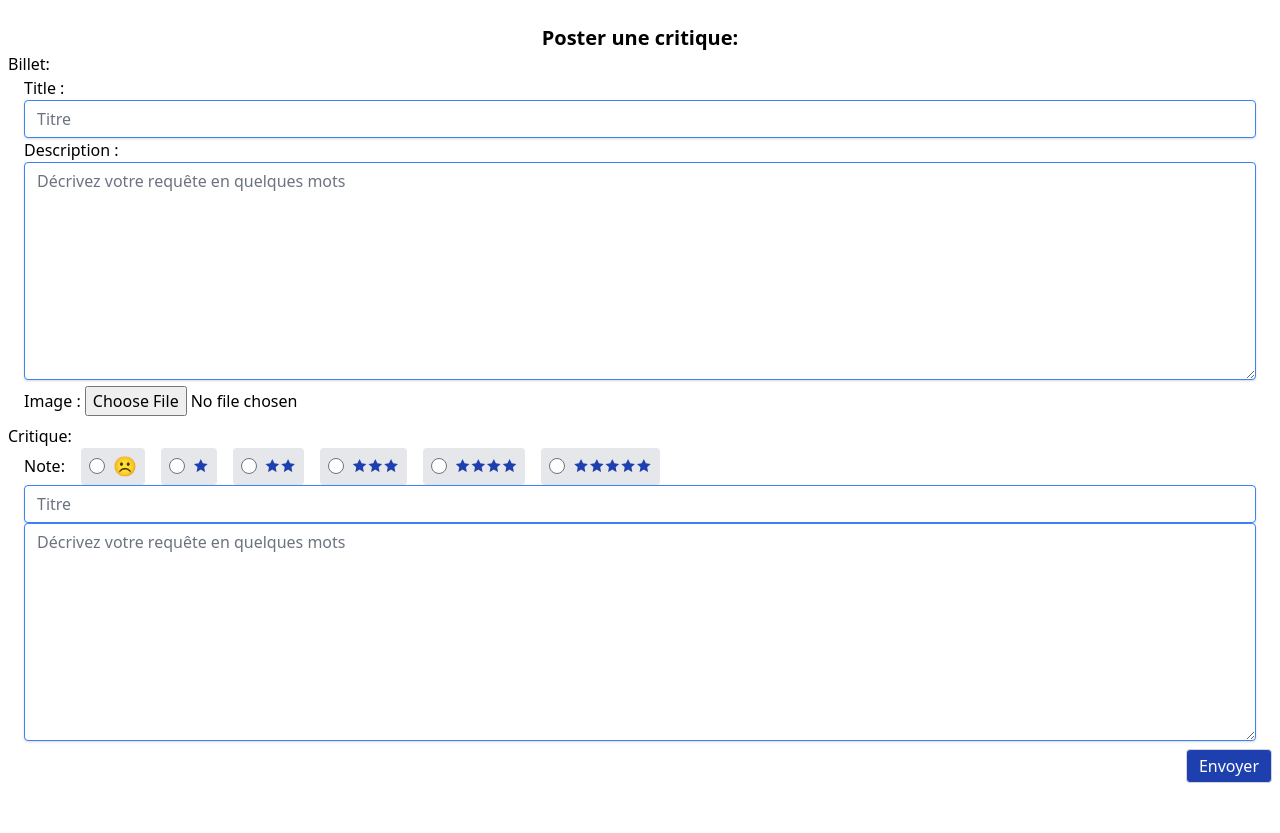
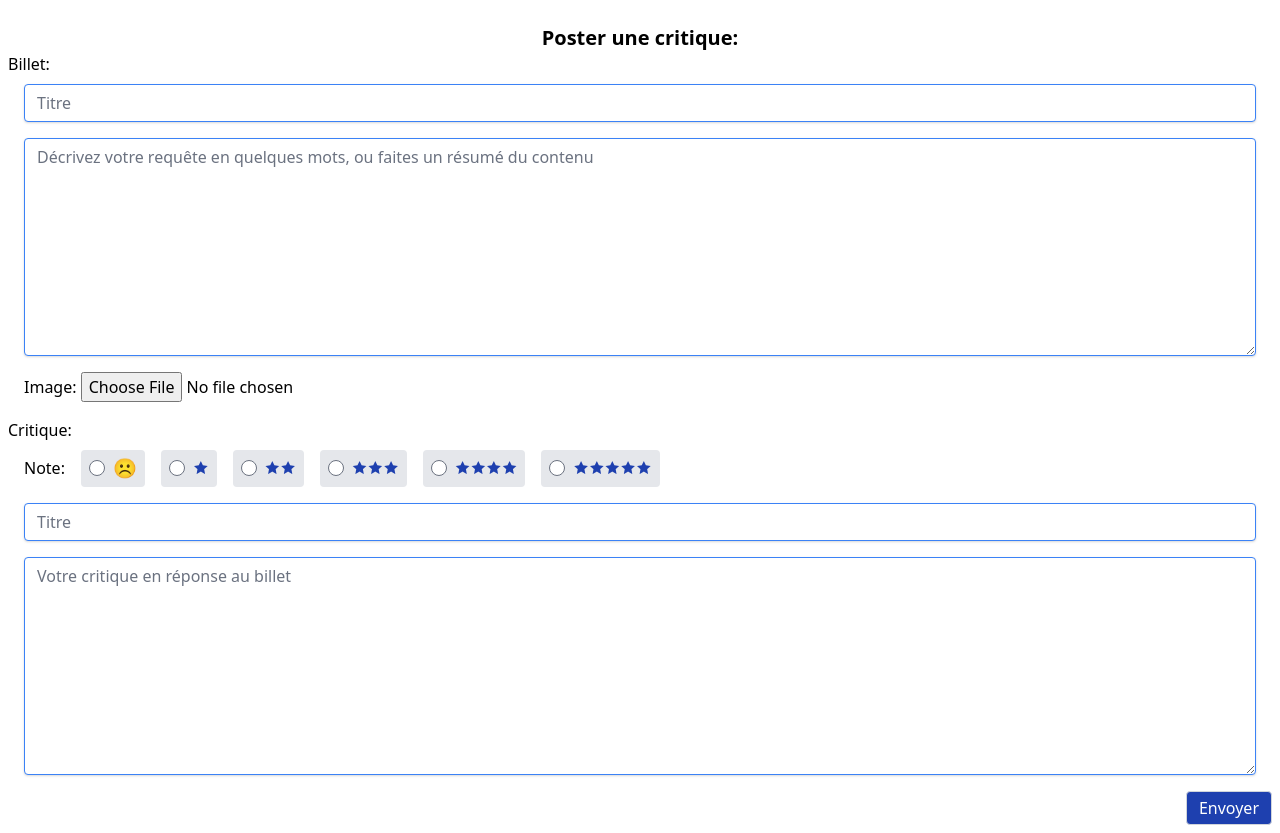
Before and after one commit to GromPras/oc-projet_9, a Django app: page /reviews/review/new/ in a window 1280 px wide. Shown: the part 40-873 px from the top of the page. Before the commit the page ends 823 px from the top, so only its background shows below. Run offline with Django 5.2, Linux system fonts and the light colour scheme; a user stored in the database is signed in; some libraries are stand-ins or nearby versions.

Commit message:
adds: review form styling and fixes. review styling

```diff
--- a/litrevu/reviews/forms.py
+++ b/litrevu/reviews/forms.py
@@ -22,7 +22,7 @@ class NewTicketForm(forms.ModelForm):
         widget=forms.Textarea(
             attrs={
                 "class": "text-area",
-                "placeholder": "Décrivez votre requête en quelques mots",
+                "placeholder": "Décrivez votre requête en quelques mots, ou faites un résumé du contenu",
             }
         ),
     )
@@ -53,7 +53,7 @@ class NewReviewForm(forms.ModelForm):
         widget=forms.Textarea(
             attrs={
                 "class": "text-area",
-                "placeholder": "Décrivez votre requête en quelques mots",
+                "placeholder": "Votre critique en réponse au billet",
             }
         ),
     )
--- a/litrevu/reviews/templates/reviews/review.html
+++ b/litrevu/reviews/templates/reviews/review.html
@@ -25,11 +25,11 @@
         </a>
         {% endif %}
     </div>
-    <div class="flex items-center gap-2">
+    <div class="flex items-center gap-2 border-b p-2">
         <p class="rounded bg-blue-200 px-2 py-1">{{post.rating}} <span class="text-blue-800">🟊</span></p>
-        <h2 class="italic font-bold text-lg">{{ post.headline }}</h2>
+        <h2 class="italic font-bold text-lg uppercase">{{ post.headline }}</h2>
     </div>
-    <div class="p">
+    <div class="p-2 border-b">
         {{ post.body }}
     </div>
     {% include 'reviews/ticket.html' with post=post.ticket response=True %}
--- a/litrevu/reviews/templates/reviews/review_update_form.html
+++ b/litrevu/reviews/templates/reviews/review_update_form.html
@@ -14,18 +14,49 @@
     {% else %}
     <fieldset>
         <legend>Billet: </legend>
-        <div class="px-4">
-
-            {{ ticket_form }}
+        <span class="text-red-500">
+            {{ ticket_form.non_field_errors }}
+        </span>
+        <div class="w-full px-4 py-2 flex flex-col">
+            <label for="{{ ticket_form.title.id_for_label }}" class="visually-hidden">Titre:</label>
+            {{ ticket_form.title }}
+            <span class="text-red-500">
+                {{ ticket_form.title.errors }}
+            </span>
+            <span class="italic">
+                {{ ticket_form.title.help_text}}
+            </span>
+        </div>
+        <div class="w-full px-4 py-2 flex flex-col">
+            <label for="{{ ticket_form.description.id_for_label }}" class="visually-hidden">Description:</label>
+            {{ ticket_form.description }}
+            <span class="text-red-500">
+                {{ ticket_form.description.errors }}
+            </span>
+            <span class="italic">
+                {{ ticket_form.description.help_text}}
+            </span>
+        </div>
+        <div class="w-full px-4 py-2 flex flex-col">
+            <div class="">
+                <label for="{{ ticket_form.image.id_for_label }}" class="">Image: </label>
+                {{ ticket_form.image }}
+            </div>
+            <span class="text-red-500">
+                {{ ticket_form.image.errors }}
+            </span>
+            <span class="italic">
+                {{ ticket_form.image.help_text}}
+            </span>
         </div>
     </fieldset>
     {% endif %}
-    <fieldset>
+    <fieldset class="flex-col gap-4">
         <legend>Critique: </legend>
         <span class="text-red-500">
             {{ review_form.non_field_errors }}
         </span>
-        <div class="w-full px-4 flex gap-4 items-center">
+        <div class="w-full px-4 py-2 flex gap-4 items-center">
             <p>Note:</p>
             {{ review_form.rating }}
             <span class="text-red-500">
@@ -35,7 +66,7 @@
                 {{ review_form.rating.help_text}}
             </span>
         </div>
-        <div class="w-full px-4 flex flex-col">
+        <div class="w-full px-4 py-2 flex flex-col">
             <label for="{{ review_form.headline.id_for_label }}" class="visually-hidden">Titre: </label>
             {{ review_form.headline }}
             <span class="text-red-500">
@@ -45,7 +76,7 @@
                 {{ review_form.headline.help_text}}
             </span>
         </div>
-        <div class="w-full px-4 flex flex-col">
+        <div class="w-full px-4 py-2 flex flex-col">
             <label for="{{ review_form.body.id_for_label }}" class="visually-hidden">Critique: </label>
             {{ review_form.body }}
             <span class="text-red-500">
--- a/litrevu/theme/static/css/dist/styles.css
+++ b/litrevu/theme/static/css/dist/styles.css
@@ -815,6 +815,10 @@ select {
   margin-left: 2rem;
 }
 
+.mb-1 {
+  margin-bottom: 0.25rem;
+}
+
 .block {
   display: block;
 }
@@ -1012,6 +1016,11 @@ select {
   padding-bottom: 1.25rem;
 }
 
+.py-4 {
+  padding-top: 1rem;
+  padding-bottom: 1rem;
+}
+
 .text-center {
   text-align: center;
 }
```
Also changed, not shown: litrevu/authentication/tests.py (+5 -9 lines), litrevu/db.sqlite3.
